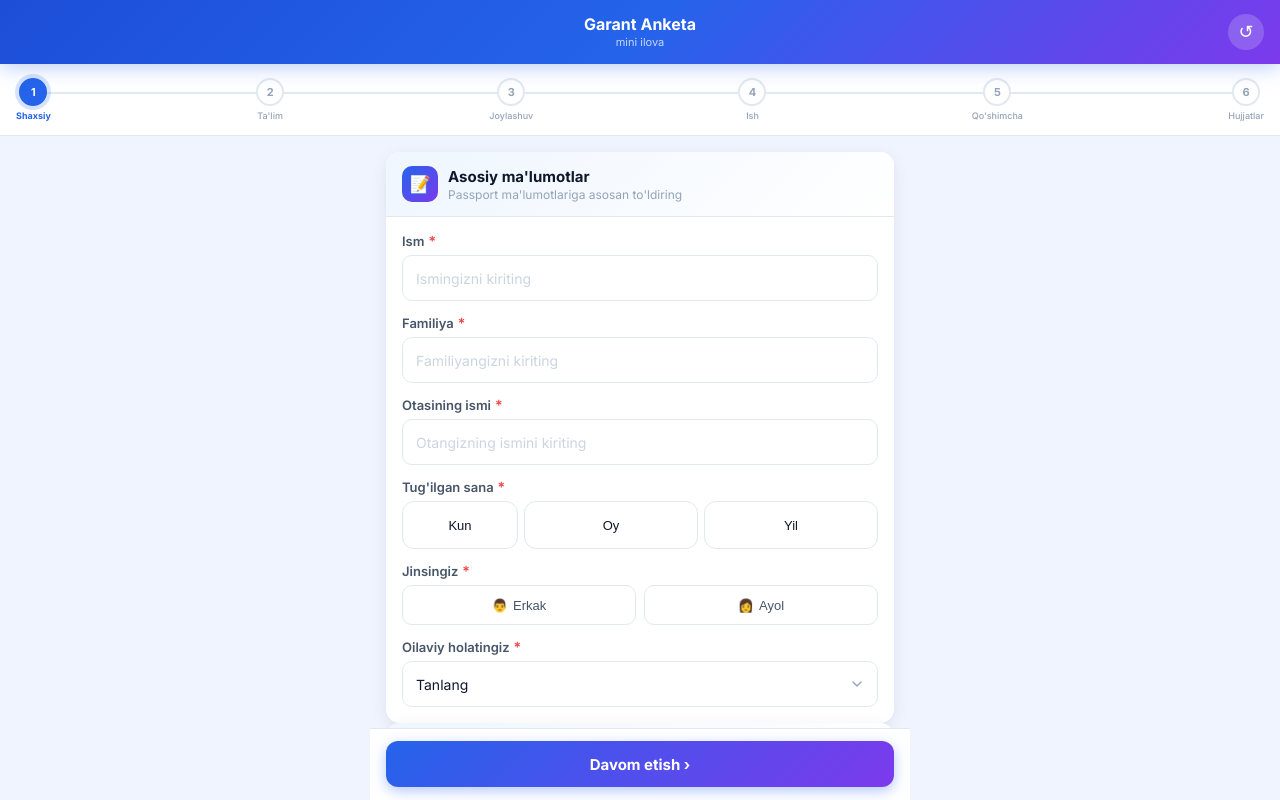
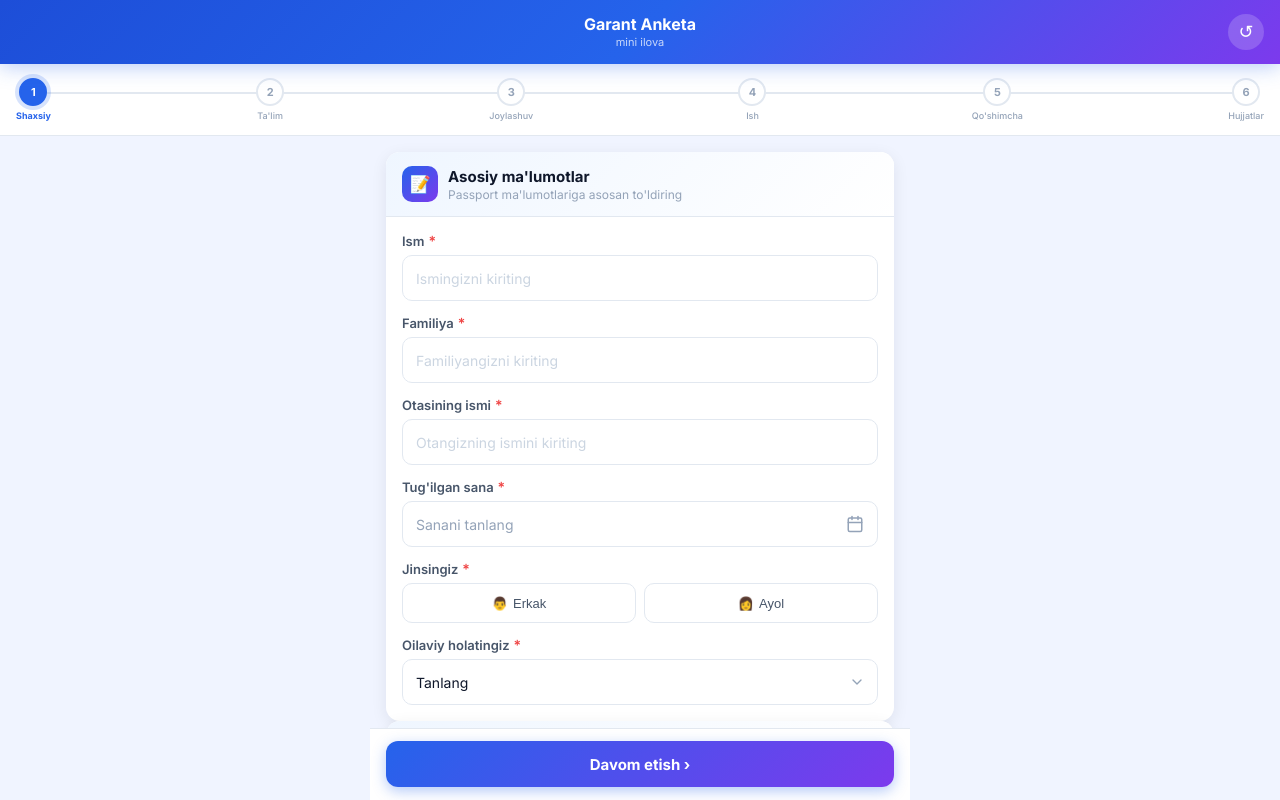
Before and after one commit to axrorbekdf/test_anketa_for_bot, a React (Vite) app: page / in a window 1280 px wide. Shown: the top 800 px of the page. Built offline with nearby package versions, Linux system fonts and the light colour scheme.

Commit message:
Refactor code structure for improved readability and maintainability

```diff
--- a/src/components/FormInput.jsx
+++ b/src/components/FormInput.jsx
@@ -1,4 +1,5 @@
-import { useState } from 'react'
+import { useState, useEffect, useRef } from 'react'
+import { createPortal } from 'react-dom'
 
 export function FormInput({ label, required, placeholder, value, onChange, type = 'text', hint, error, fieldId }) {
   return (
@@ -162,7 +163,7 @@ export function MoneyInput({ label, required, placeholder, value, onChange, erro
   )
 }
 
-// iPhone-style sana tanlash (3 ta select: kun / oy / yil)
+// iOS scroll wheel date picker
 
 const MONTHS_UZ = [
   'Yanvar','Fevral','Mart','Aprel','May','Iyun',
@@ -174,85 +175,246 @@ function daysInMonth(year, month) {
   return new Date(Number(year), Number(month), 0).getDate()
 }
 
-const selStyle = (hasErr) => ({
-  height: 48,
-  border: `1.5px solid ${hasErr ? 'var(--danger)' : 'var(--border)'}`,
-  borderRadius: 12,
-  background: '#fff',
-  fontSize: 13,
-  fontWeight: 500,
-  color: 'var(--text)',
-  padding: '0 4px',
-  WebkitAppearance: 'none',
-  appearance: 'none',
-  textAlign: 'center',
-  textAlignLast: 'center',
-  cursor: 'pointer',
-  outline: 'none',
-  width: '100%',
-})
+const ITEM_H = 46
+const VISIBLE = 5
+const PAD = 2
+
+function ScrollColumn({ items, value, onChange, flex = 1 }) {
+  const ref = useRef(null)
+  const timer = useRef(null)
+  const settling = useRef(false)
+
+  const goTo = (idx, smooth = true) => {
+    if (!ref.current) return
+    const clamped = Math.max(0, Math.min(idx, items.length - 1))
+    ref.current.scrollTo({ top: clamped * ITEM_H, behavior: smooth ? 'smooth' : 'auto' })
+  }
+
+  useEffect(() => {
+    const idx = items.findIndex(i => i.value === value)
+    goTo(idx >= 0 ? idx : 0, false)
+  }, []) // eslint-disable-line react-hooks/exhaustive-deps
+
+  useEffect(() => {
+    if (settling.current) return
+    const idx = items.findIndex(i => i.value === value)
+    if (idx >= 0) { settling.current = true; goTo(idx); setTimeout(() => { settling.current = false }, 400) }
+  }, [value]) // eslint-disable-line react-hooks/exhaustive-deps
+
+  const onScroll = () => {
+    clearTimeout(timer.current)
+    timer.current = setTimeout(() => {
+      if (!ref.current) return
+      const idx = Math.round(ref.current.scrollTop / ITEM_H)
+      const clamped = Math.max(0, Math.min(idx, items.length - 1))
+      settling.current = true
+      goTo(clamped)
+      setTimeout(() => { settling.current = false }, 400)
+      if (items[clamped] && items[clamped].value !== value) onChange(items[clamped].value)
+    }, 100)
+  }
+
+  const pads = Array.from({ length: PAD }, (_, i) => (
+    <div key={i} style={{ height: ITEM_H, flexShrink: 0 }} />
+  ))
+
+  return (
+    <div style={{ position: 'relative', flex, height: ITEM_H * VISIBLE, overflow: 'hidden' }}>
+      <div style={{
+        position: 'absolute', left: 6, right: 6,
+        top: PAD * ITEM_H, height: ITEM_H,
+        background: 'rgba(99,102,241,0.1)',
+        borderRadius: 12,
+        pointerEvents: 'none', zIndex: 2,
+      }} />
+      <div style={{
+        position: 'absolute', top: 0, left: 0, right: 0, height: PAD * ITEM_H,
+        background: 'linear-gradient(to bottom, #fff 40%, transparent)',
+        pointerEvents: 'none', zIndex: 3,
+      }} />
+      <div style={{
+        position: 'absolute', bottom: 0, left: 0, right: 0, height: PAD * ITEM_H,
+        background: 'linear-gradient(to top, #fff 40%, transparent)',
+        pointerEvents: 'none', zIndex: 3,
+      }} />
+      <div
+        ref={ref}
+        onScroll={onScroll}
+        style={{
+          height: '100%',
+          overflowY: 'scroll',
+          WebkitOverflowScrolling: 'touch',
+          scrollbarWidth: 'none',
+          msOverflowStyle: 'none',
+        }}
+      >
+        {pads}
+        {items.map((item, i) => {
+          const selIdx = items.findIndex(it => it.value === value)
+          const dist = Math.abs(i - selIdx)
+          return (
+            <div
+              key={item.value}
+              onClick={() => { goTo(i); onChange(item.value) }}
+              style={{
+                height: ITEM_H,
+                display: 'flex', alignItems: 'center', justifyContent: 'center',
+                fontSize: dist === 0 ? 17 : 14,
+                fontWeight: dist === 0 ? 700 : 400,
+                color: dist === 0 ? '#4f46e5' : '#94a3b8',
+                opacity: dist === 0 ? 1 : dist === 1 ? 0.75 : 0.45,
+                userSelect: 'none',
+                WebkitUserSelect: 'none',
+              }}
+            >
+              {item.label}
+            </div>
+          )
+        })}
+        {pads}
+      </div>
+    </div>
+  )
+}
 
 export function DateSelect({ label, required, value, onChange, error, fieldId, minYear = 1940, maxYear }) {
   const currentYear = new Date().getFullYear()
   const effectiveMax = maxYear !== undefined ? maxYear : currentYear
 
-  // Partial state ichki saqlanadi — har bir selectni alohida tanlash mumkin
   const init = (value || '').split('-')
-  const [localY, setLocalY] = useState(init[0] || '')
-  const [localM, setLocalM] = useState(init[1] || '')
-  const [localD, setLocalD] = useState(init[2] || '')
+  const [open, setOpen] = useState(false)
+  const [y, setY] = useState(init[0] || String(effectiveMax))
+  const [m, setM] = useState(init[1] || '01')
+  const [d, setD] = useState(init[2] || '01')
 
-  const emit = (y, m, d) => {
-    if (y && m && d) onChange(`${y}-${m}-${d}`)
-    // partial holatda parent value o'zgarmaydi — bu intentional
-  }
+  const maxDays = daysInMonth(y, m)
 
-  const handleY = (v) => { setLocalY(v); emit(v, localM, localD) }
-  const handleM = (v) => { setLocalM(v); emit(localY, v, localD) }
-  const handleD = (v) => { setLocalD(v); emit(localY, localM, v) }
+  useEffect(() => {
+    if (Number(d) > maxDays) setD(String(maxDays).padStart(2, '0'))
+  }, [maxDays]) // eslint-disable-line react-hooks/exhaustive-deps
 
-  const maxDays = daysInMonth(localY, localM)
-  const hasError = error && (!localY || !localM || !localD)
+  const monthItems = MONTHS_UZ.map((name, i) => ({
+    value: String(i + 1).padStart(2, '0'), label: name,
+  }))
+  const dayItems = Array.from({ length: maxDays }, (_, i) => ({
+    value: String(i + 1).padStart(2, '0'), label: String(i + 1),
+  }))
+  const yearItems = Array.from({ length: effectiveMax - minYear + 1 }, (_, i) => ({
+    value: String(effectiveMax - i), label: String(effectiveMax - i),
+  }))
+
+  const displayValue = value ? `${d} ${MONTHS_UZ[Number(m) - 1]} ${y}` : ''
+
+  const confirm = () => { onChange(`${y}-${m}-${d}`); setOpen(false) }
 
   return (
     <div className="field" id={fieldId}>
       {label && (
         <label className="field-label">
-          {label}
-          {required && <span className="req">*</span>}
+          {label}{required && <span className="req">*</span>}
         </label>
       )}
-      <div style={{ display: 'flex', gap: 6 }}>
-        <div style={{ flex: 1 }}>
-          <select value={localD} onChange={e => handleD(e.target.value)} style={selStyle(hasError && !localD)}>
-            <option value="">Kun</option>
-            {Array.from({ length: maxDays }, (_, i) => {
-              const d = String(i + 1).padStart(2, '0')
-              return <option key={d} value={d}>{i + 1}</option>
-            })}
-          </select>
-        </div>
-        <div style={{ flex: 1.5 }}>
-          <select value={localM} onChange={e => handleM(e.target.value)} style={selStyle(hasError && !localM)}>
-            <option value="">Oy</option>
-            {MONTHS_UZ.map((name, i) => {
-              const m = String(i + 1).padStart(2, '0')
-              return <option key={m} value={m}>{name}</option>
-            })}
-          </select>
-        </div>
-        <div style={{ flex: 1.5 }}>
-          <select value={localY} onChange={e => handleY(e.target.value)} style={selStyle(hasError && !localY)}>
-            <option value="">Yil</option>
-            {Array.from({ length: effectiveMax - minYear + 1 }, (_, i) => {
-              const y = effectiveMax - i
-              return <option key={y} value={String(y)}>{y}</option>
-            })}
-          </select>
-        </div>
-      </div>
-      {error && (!localY || !localM || !localD) && (
+
+      <button
+        type="button"
+        onClick={() => setOpen(true)}
+        className="field-input"
+        style={{
+          display: 'flex', alignItems: 'center', justifyContent: 'space-between',
+          textAlign: 'left', cursor: 'pointer',
+          color: displayValue ? 'var(--text)' : '#94a3b8',
+          borderColor: error && !value ? 'var(--danger)' : undefined,
+          fontWeight: displayValue ? 500 : 400,
+        }}
+      >
+        <span>{displayValue || 'Sanani tanlang'}</span>
+        <svg width="18" height="18" viewBox="0 0 24 24" fill="none" stroke="#94a3b8" strokeWidth="2" strokeLinecap="round" strokeLinejoin="round">
+          <rect x="3" y="4" width="18" height="18" rx="2"/><line x1="16" y1="2" x2="16" y2="6"/><line x1="8" y1="2" x2="8" y2="6"/><line x1="3" y1="10" x2="21" y2="10"/>
+        </svg>
+      </button>
+
+      {error && !value && (
         <span style={{ fontSize: 12, color: 'var(--danger)', marginTop: 2 }}>⚠ {error}</span>
+      )}
+
+      {open && createPortal(
+        <div
+          onClick={confirm}
+          style={{
+            position: 'fixed', inset: 0,
+            background: 'rgba(15,23,42,0.45)',
+            zIndex: 9999,
+            display: 'flex', alignItems: 'flex-end',
+          }}
+        >
+          <div
+            onClick={e => e.stopPropagation()}
+            style={{
+              width: '100%',
+              background: '#fff',
+              borderRadius: '22px 22px 0 0',
+              paddingBottom: 'env(safe-area-inset-bottom, 16px)',
+              boxShadow: '0 -8px 40px rgba(0,0,0,0.15)',
+            }}
+          >
+            {/* Drag handle */}
+            <div style={{ display: 'flex', justifyContent: 'center', paddingTop: 10, paddingBottom: 2 }}>
+              <div style={{ width: 36, height: 4, borderRadius: 2, background: '#e2e8f0' }} />
+            </div>
+
+            {/* Header */}
+            <div style={{
+              display: 'flex', alignItems: 'center', justifyContent: 'space-between',
+              padding: '10px 20px 12px',
+            }}>
+              <button type="button" onClick={() => setOpen(false)} style={{
+                background: 'none', border: 'none', fontSize: 15,
+                color: '#94a3b8', cursor: 'pointer', padding: '6px 0', fontWeight: 500,
+              }}>
+                Bekor
+              </button>
+              <span style={{ fontWeight: 700, fontSize: 15, color: '#1e293b' }}>
+                {label || 'Sana'}
+              </span>
+              <button type="button" onClick={confirm} style={{
+                background: 'none', border: 'none', fontSize: 15,
+                color: '#4f46e5', fontWeight: 700, cursor: 'pointer', padding: '6px 0',
+              }}>
+                Tayyor
+              </button>
+            </div>
+
+            {/* Column labels */}
+            <div style={{
+              display: 'flex', padding: '0 16px',
+              borderTop: '1px solid #f1f5f9',
+              borderBottom: '1px solid #f1f5f9',
+            }}>
+              {[{ label: 'Oy', flex: 2 }, { label: 'Kun', flex: 1 }, { label: 'Yil', flex: 1.5 }].map(col => (
+                <div key={col.label} style={{
+                  flex: col.flex,
+                  textAlign: 'center',
+                  fontSize: 11,
+                  fontWeight: 600,
+                  color: '#94a3b8',
+                  letterSpacing: '0.05em',
+                  textTransform: 'uppercase',
+                  padding: '6px 0',
+                }}>
+                  {col.label}
+                </div>
+              ))}
+            </div>
+
+            {/* Picker */}
+            <div style={{ display: 'flex', padding: '0 16px' }}>
+              <ScrollColumn items={monthItems} value={m} onChange={setM} flex={2} />
+              <ScrollColumn items={dayItems} value={d} onChange={setD} flex={1} />
+              <ScrollColumn items={yearItems} value={y} onChange={setY} flex={1.5} />
+            </div>
+          </div>
+        </div>,
+        document.body
       )}
     </div>
   )
```
Also changed, not shown: 3 other files (tests, documents, lock files or other folders).
